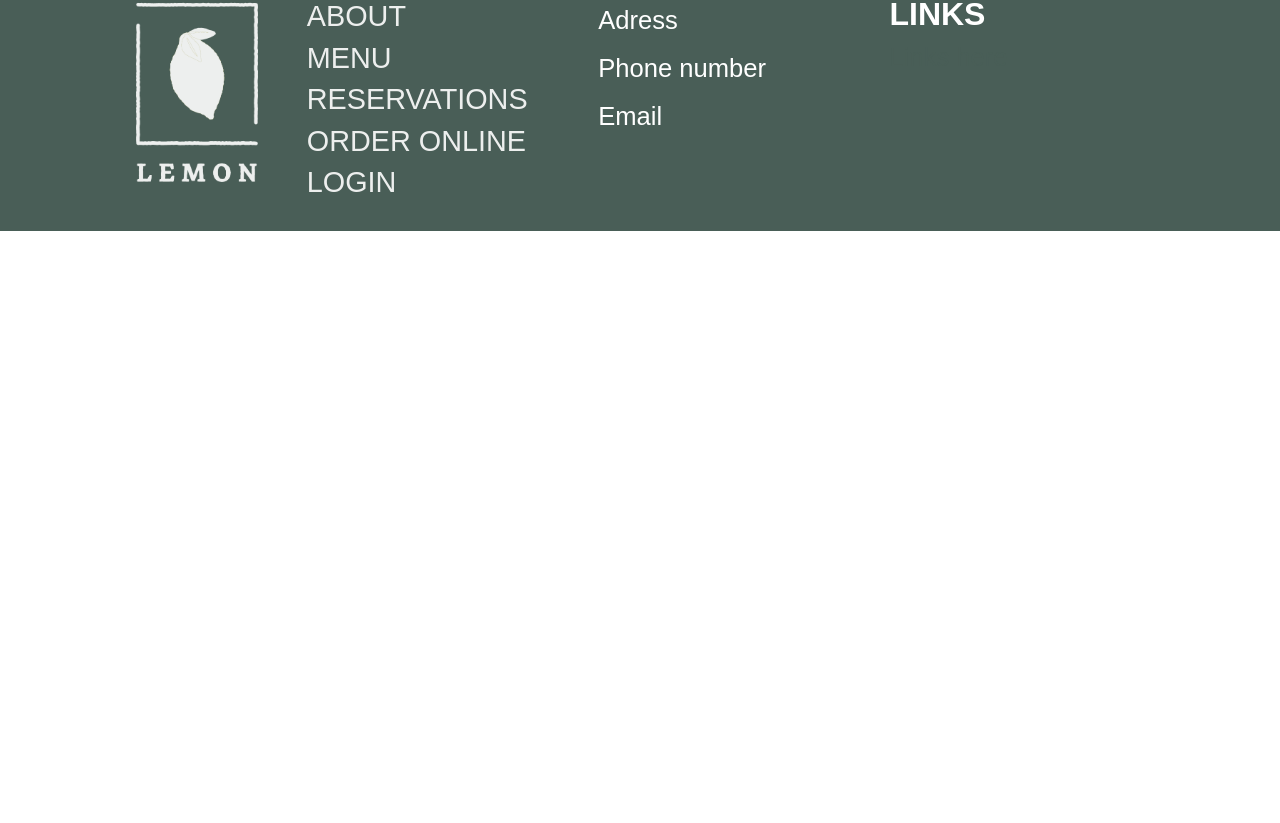
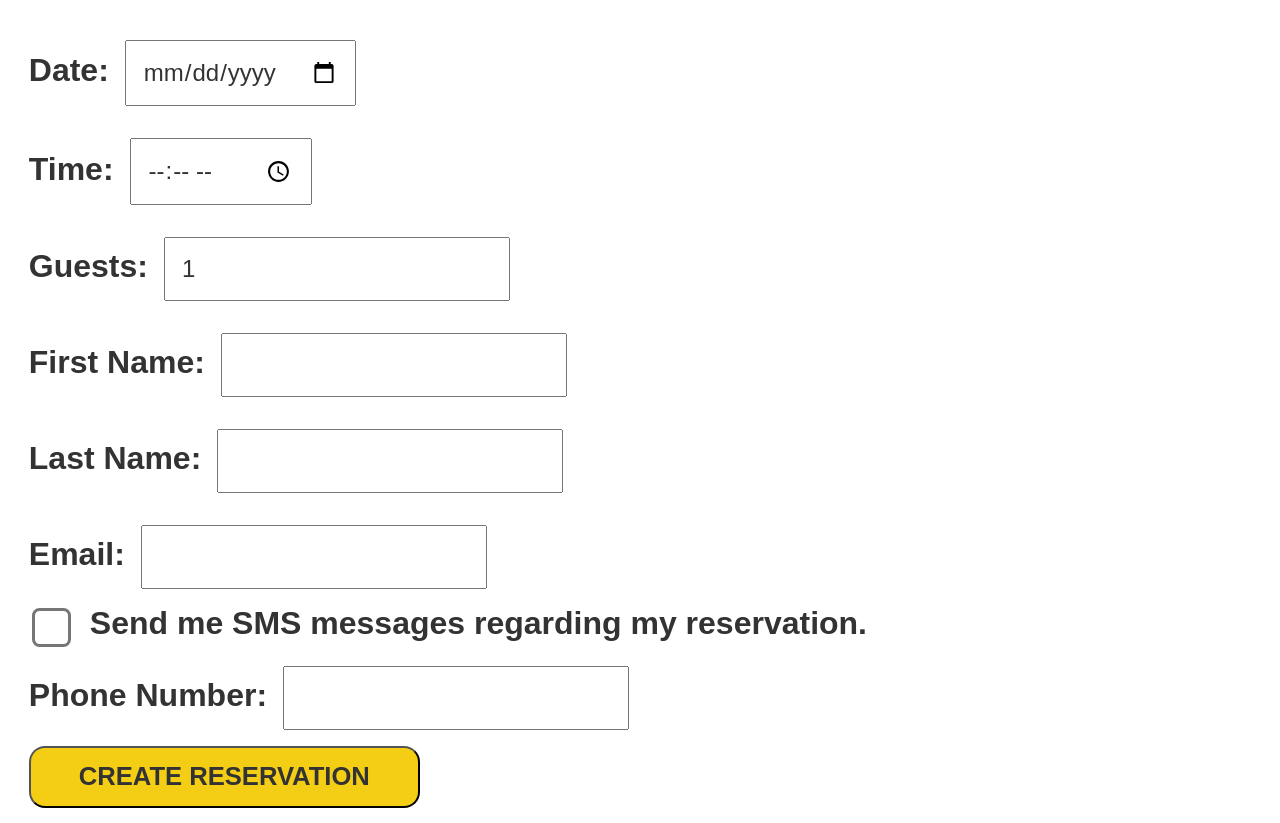
Before and after one commit to angel-argandona/Little-Lemon, a React (Create React App) app: page /reservations in a window 1280 px wide. Shown: the part 237-1060 px from the top of the page. Before the commit the page ends 800 px from the top, so only its background shows below. Built offline with nearby package versions, Linux system fonts and the light colour scheme.

Commit message:
Added Reservation page

```diff
--- a/src/App.css
+++ b/src/App.css
@@ -41,6 +41,7 @@ h5 {
 	/* Card Title*/
 	font-family: sans-serif;
 	font-size: 1.8rem;
+	font-weight: 700;
 	color: #333333;
 	margin: 0;
 }
@@ -110,7 +111,7 @@ main button {
 	font-family: sans-serif;
 	font-size: 1.6rem;
 	font-weight: 800;
-	color: "black";
+	color: #333333;
 	text-transform: uppercase;
 	background-color: #F4CE14;
 	border-radius: 1rem;
--- a/src/App.js
+++ b/src/App.js
@@ -4,7 +4,7 @@ import Main from './components/Main';
 import Footer from './components/Footer';
 import { Routes, Route } from 'react-router-dom';
 import { WindowProvider } from './components/context/windowContext';
-import Reservations from './components/Reservations';
+import Reservation from './components/Reservation';
 
 function App() {
   return (
@@ -12,7 +12,7 @@ function App() {
 		<Header/>
 		<Routes>
 			<Route path='/' element={<Main/>}></Route>
-			<Route path='/reservations' element={<Reservations/>}></Route>
+			<Route path='/reservations' element={<Reservation/>}></Route>
 		</Routes>
 		<Footer/>
 	</WindowProvider>
--- /dev/null
+++ b/src/components/Reservation.css
@@ -0,0 +1,43 @@
+.reservation-page {
+	padding: 5rem 1.8rem 5rem 1.8rem;
+}
+
+.reservation-page h1 {
+	color: #333333;
+	margin-bottom: 1.6rem;
+}
+
+.reservation-page label {
+	font-family: sans-serif;
+	font-size: 2rem;
+	font-weight: 800;
+	color: #333333;
+	margin: 0;
+}
+
+.reservation-page input {
+	padding: 1rem;
+	margin: 1rem;
+	font-family: sans-serif;
+	font-size: 1.5rem;
+	font-weight: 500;
+	color: #333333;
+}
+
+input[type=checkbox] {
+	transform: scale(3);
+}
+
+input[type=submit] {
+	font-family: sans-serif;
+	font-size: 1.6rem;
+	font-weight: 800;
+	color: #333333;
+	text-transform: uppercase;
+	background-color: #F4CE14;
+	border-radius: 1rem;
+	padding: 0.9rem 3rem 0.9rem 3rem;
+	margin: 0 0 1.8rem 0;
+	width: fit-content;
+	height: fit-content;
+}
--- /dev/null
+++ b/src/components/Reservation.js
@@ -0,0 +1,31 @@
+import React from 'react';
+import './Reservation.css'
+
+function Reservation() {
+  return (
+	<div className='reservation-page'>
+		<h1>Reservation</h1>
+		<form>
+			<label for='date'>Date:</label>
+			<input type='date' id='date' required></input><br/>
+			<label for='time'>Time:</label>
+			<input type='time' id='time' required></input><br/>
+			<label for='numOfGuests'>Guests:</label>
+			<input type='number' id='numOfGuests' min="1" value="1"></input><br/>
+			<label for='firstName'>First Name:</label>
+			<input type='text' id='firstName'></input><br/>
+			<label for='lastName'>Last Name:</label>
+			<input type='text' id='lastName'></input><br/>
+			<label for='email'>Email:</label>
+			<input type='email' id='email'></input><br/>
+			<input type='checkbox' id='checkPhone'></input>
+			<label for='checkPhone' style={{paddingLeft:"1rem"}}>Send me SMS messages regarding my reservation.</label><br/>
+			<label for='tel'>Phone Number:</label>
+			<input type='tel' id='tel'></input><br/>
+			<input type='submit' value="Create Reservation"></input>
+		</form>
+	</div>
+  );
+}
+
+export default Reservation;
--- a/src/components/Reservations.js
+++ /dev/null
@@ -1,9 +0,0 @@
-import React from 'react';
-
-function Reservations() {
-  return (
-	<div>Reservations</div>
-  );
-}
-
-export default Reservations;
```
